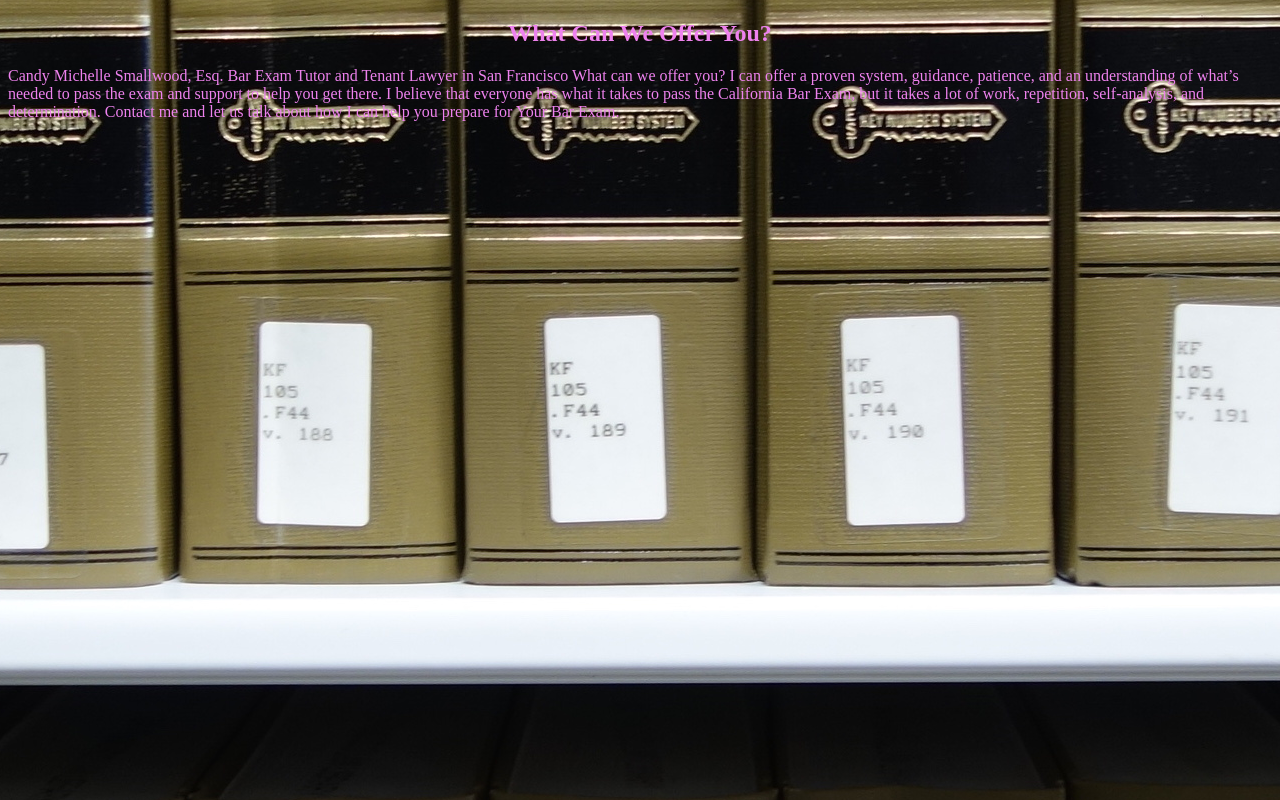
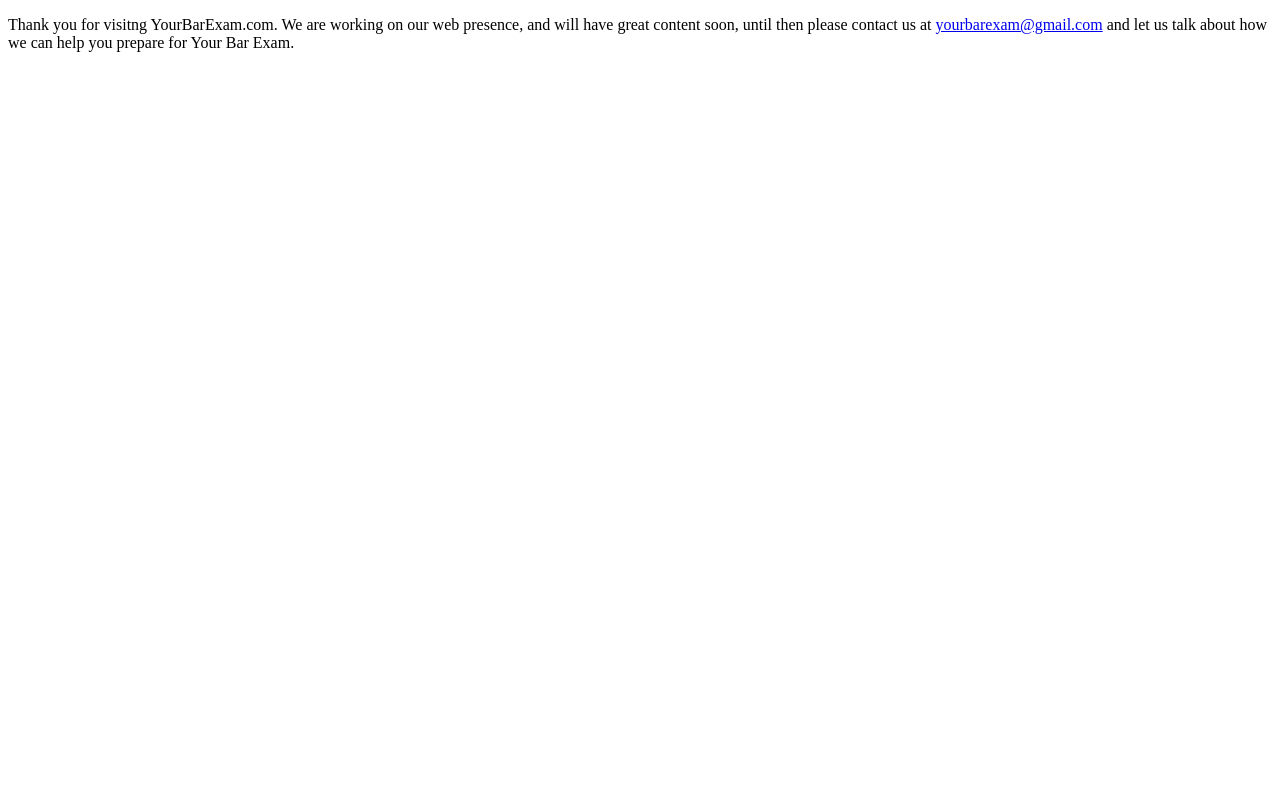
Before and after one commit to CSmalls/Learning-Website, a plain HTML site: page index.html in a window 1280 px wide. Drawn offline with Linux system fonts and the light colour scheme.

Commit message:
took offline with Great message

```diff
--- a/index.html
+++ b/index.html
@@ -5,14 +5,15 @@
 	<link rel="stylesheet" type="text/css" href="style.css">
 </head>
 <body>
-	<h2>What Can We Offer You?</h2>
-	<P>
-		Candy Michelle Smallwood, Esq. Bar Exam Tutor and Tenant Lawyer in San Francisco
-		What can we offer you?
+<P>
 
-		I can offer a proven system, guidance, patience, and an understanding of what’s needed to pass the exam and support to help you get there. I believe that everyone has what it takes to pass the California Bar Exam, but it takes a lot of work, repetition, self-analysis, and determination.
+	Thank you for visitng YourBarExam.com.  We are working on our web presence, and will have great content soon, until then please contact us at  <a href="mailto:yourbarexam@gmail.com">yourbarexam@gmail.com</a> and let us talk about how we can help you prepare for Your Bar Exam.
 
-		Contact me and let us talk about how I can help you prepare for Your Bar Exam.
+
+
+
+
 	</P>
+
 </body>
 </html>
--- a/style.css
+++ b/style.css
@@ -1,6 +1,5 @@
 body {
-	color: violet;
-	background-image: url("lawbook.jpg");
+
     background-repeat: no-repeat;
     background-attachment: fixed;
     background-position: center;
```
